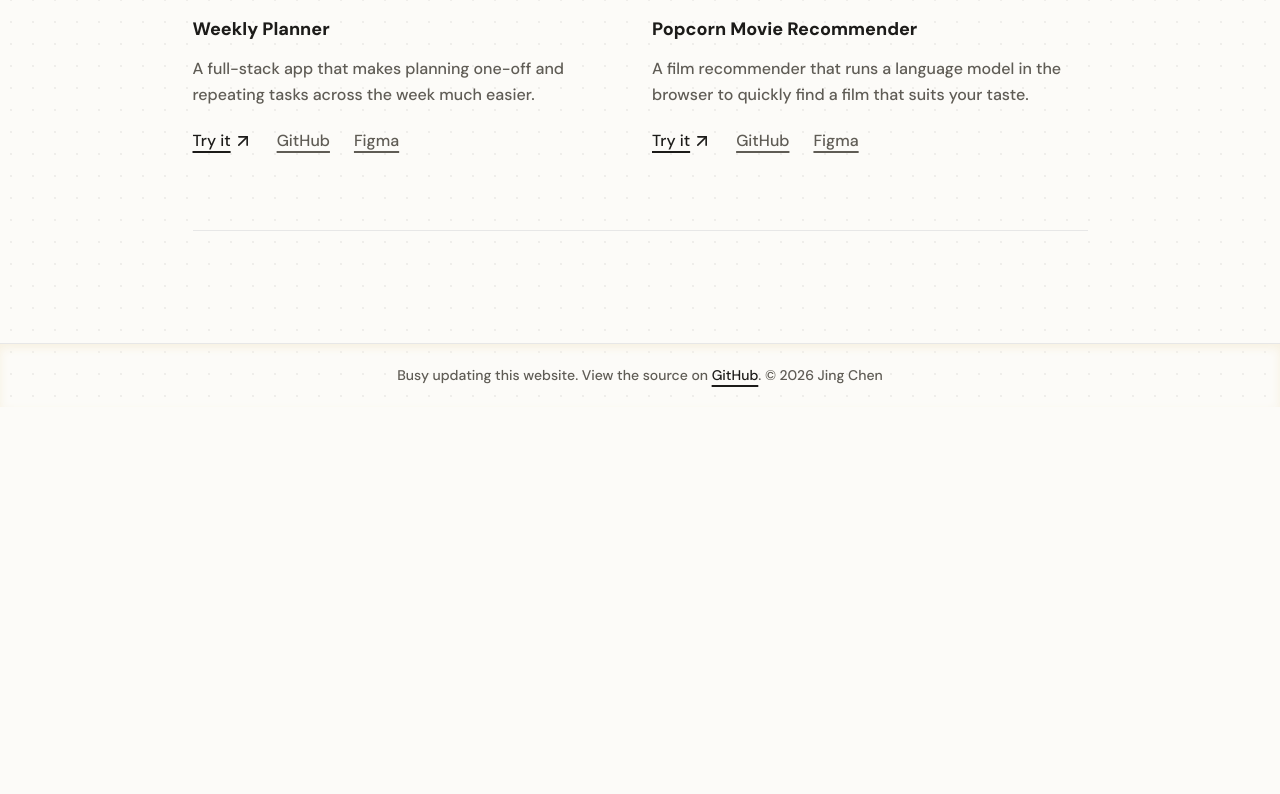
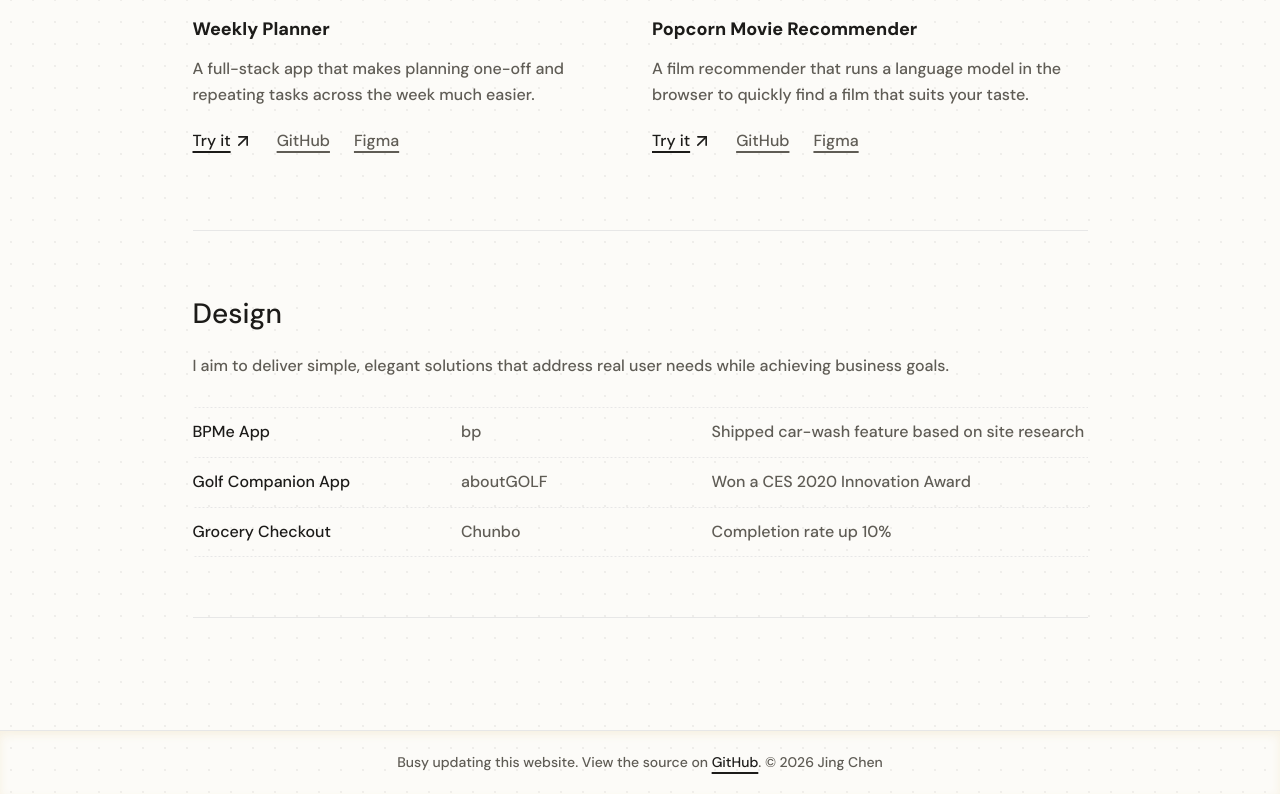
Before and after one commit to xixifish/personal-website, a Next.js app: page / in a window 1280 px wide. Shown: the part 1133-1927 px from the top of the page. Before the commit the page ends 1540 px from the top, so only its background shows below. Built offline with nearby package versions, Linux system fonts and the light colour scheme.

Commit message:
Add design section

```diff
--- a/app/page.module.css
+++ b/app/page.module.css
@@ -101,6 +101,39 @@
   gap: var(--space-6);
 }
 
+.sectionIntro {
+  color: var(--color-muted);
+}
+
+.designList {
+  list-style: none;
+  padding: 0;
+  margin-top: var(--space-7);
+  /* Dashed line: 2px dash, 2px gap (border-style can't set the lengths) */
+  background-image: linear-gradient(
+    to right,
+    var(--color-line) 50%,
+    transparent 50%
+  );
+  background-size: 4px 1px;
+  background-repeat: repeat-x;
+  background-position: bottom;
+}
+
+.designRow {
+  display: grid;
+  grid-template-columns: 30% 28% 1fr;
+  padding-block: var(--space-3);
+  background-image: inherit;
+  background-size: inherit;
+  background-repeat: inherit;
+  background-position: top;
+}
+
+.designRow span + span {
+  color: var(--color-muted);
+}
+
 .footer {
   border-top: 1px solid var(--color-line);
   box-shadow: inset 0 4px 10px rgb(247 241 226);
--- a/app/page.tsx
+++ b/app/page.tsx
@@ -1,6 +1,7 @@
 import styles from "./page.module.css";
 import { PROJECTS } from "@/data/projects";
 import { ProjectCard } from "@/components/ProjectCard";
+import { DESIGNCASES } from "@/data/designCases";
 import Image from "next/image";
 
 export default function Home() {
@@ -68,7 +69,7 @@ export default function Home() {
         </div>
         <section className={styles.project}>
           <h2>Projects</h2>
-          <p>
+          <p className={styles.sectionIntro}>
             Alongside my studies, I built two apps, and I’m using and improving
             them every week.
           </p>
@@ -77,6 +78,22 @@ export default function Home() {
               <ProjectCard key={project.name} project={project} />
             ))}
           </div>
+        </section>
+        <section className={styles.project}>
+          <h2>Design</h2>
+          <p className={styles.sectionIntro}>
+            I aim to deliver simple, elegant solutions that address real user
+            needs while achieving business goals.
+          </p>
+          <ul className={styles.designList}>
+            {DESIGNCASES.map((designCase) => (
+              <li key={designCase.title} className={styles.designRow}>
+                <span>{designCase.title}</span>
+                <span>{designCase.client}</span>
+                <span>{designCase.result}</span>
+              </li>
+            ))}
+          </ul>
         </section>
       </main>
       <footer className={styles.footer}>
--- /dev/null
+++ b/data/designCases.ts
@@ -0,0 +1,23 @@
+export type DesignCase = {
+  title: string;
+  client: string;
+  result: string;
+};
+
+export const DESIGNCASES: DesignCase[] = [
+  {
+    title: "BPMe App",
+    client: "bp",
+    result: "Shipped car-wash feature based on site research",
+  },
+  {
+    title: "Golf Companion App",
+    client: "aboutGOLF",
+    result: "Won a CES 2020 Innovation Award",
+  },
+  {
+    title: "Grocery Checkout",
+    client: "Chunbo",
+    result: "Completion rate up 10%",
+  },
+];
```
